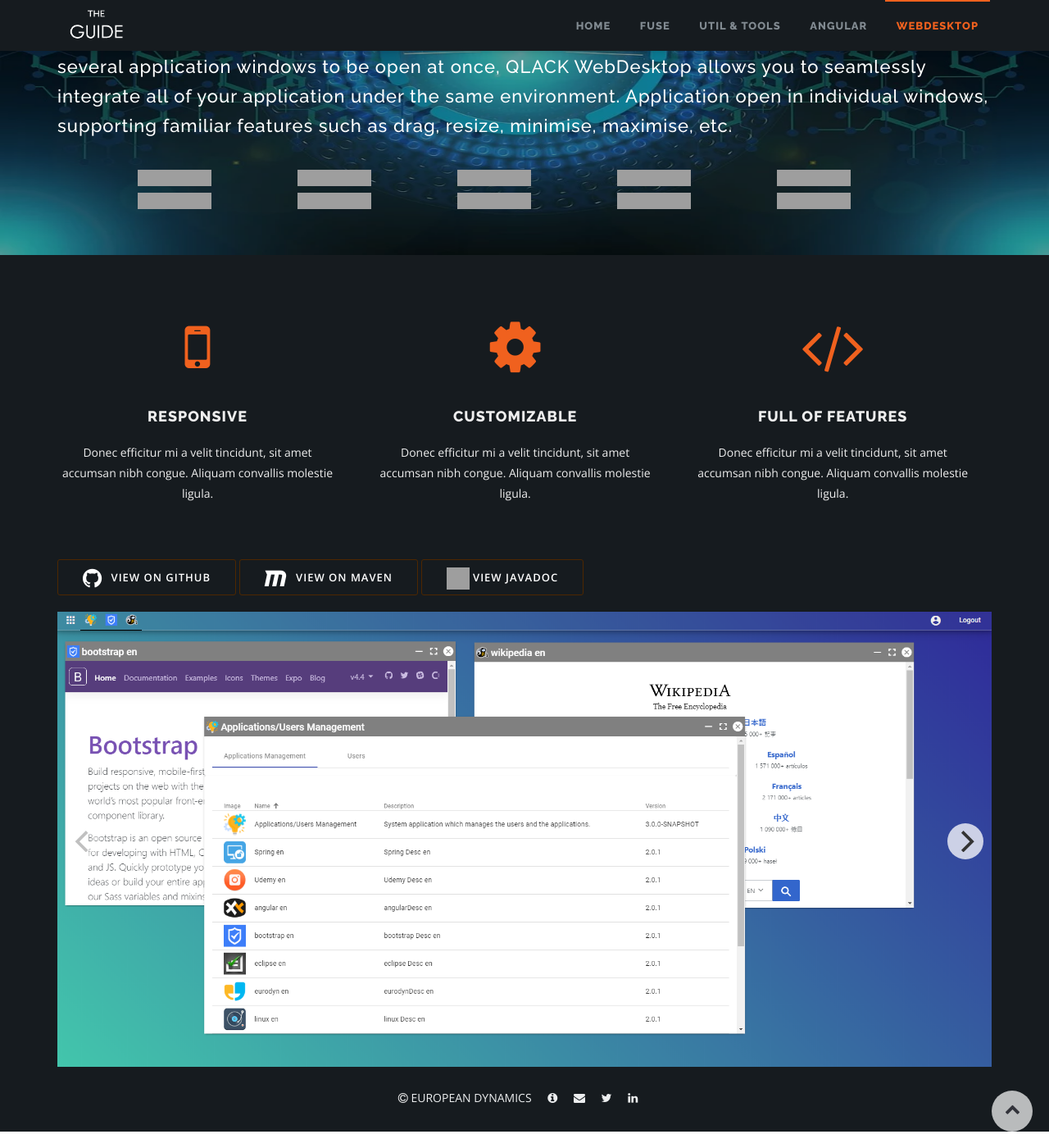
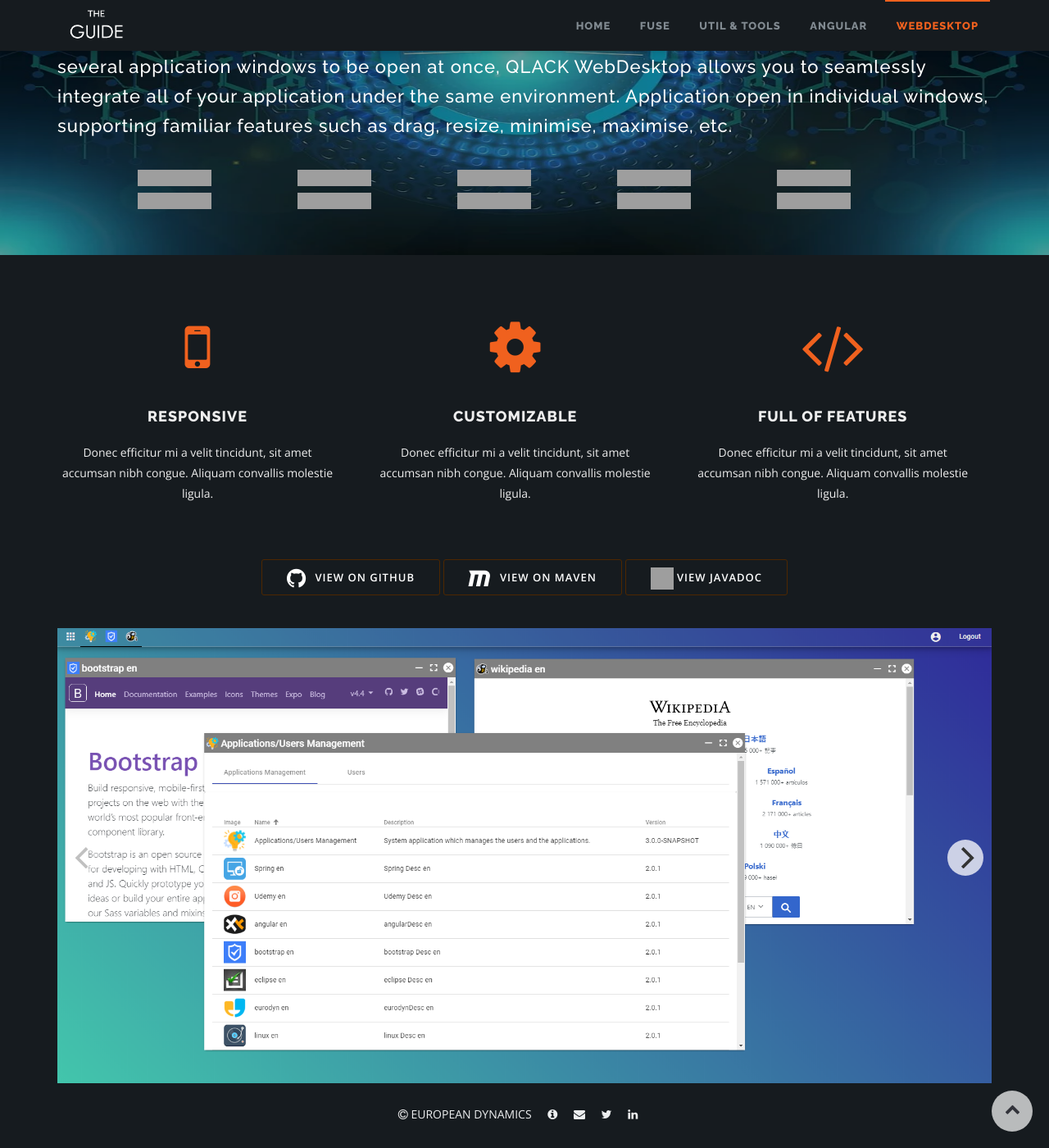
Before and after one commit to qlack/QLACK-Website, a Jekyll site: the page built from webdesktop.md, in a window 1280 px wide and 1400 px high, scrolled down 289 px. Shown: the whole window at 82% size. Built offline with Jekyll 4.4.1, drawn with Linux system fonts in a browser that asks for light colours; grey boxes are pictures that could not be loaded.

Commit message:
small update on wd page

```diff
--- a/_layouts/webdesktop.html
+++ b/_layouts/webdesktop.html
@@ -96,7 +96,7 @@
         </li>
       </ul>
 
-
+      <div class="buttons-center">
       <a class="btn btn-outline btn-dark" target="_noblank"
          href="https://github.com/qlack/QLACK-WebDesktop">
          <i class="fa fa-github" aria-hidden="true"></i>
@@ -115,6 +115,7 @@
          class="faImgClass"/>
         <span class="button-text">View Javadoc</span>
       </a>
+    </div>
       <br><br>
       <div class="carousel"
            data-flickity='{ "imagesLoaded": true, "percentPosition": false }'>
--- a/_sass/custom.scss
+++ b/_sass/custom.scss
@@ -170,7 +170,10 @@
   height:27px;
   width: 28px;
 }
+.buttons-center{
+  text-align: center;
 
+}
 @media(max-width: 767px) {
 
   .button-text{
```
